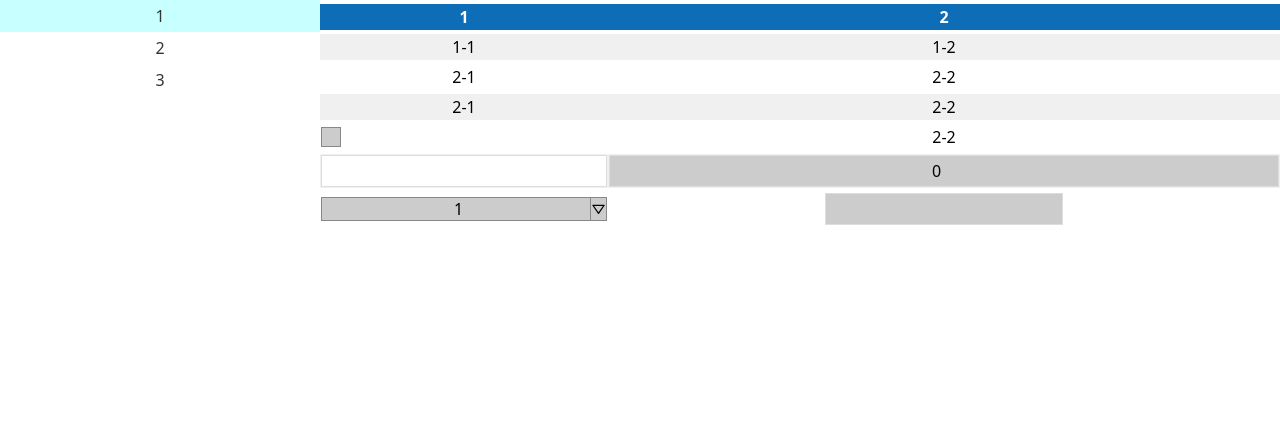
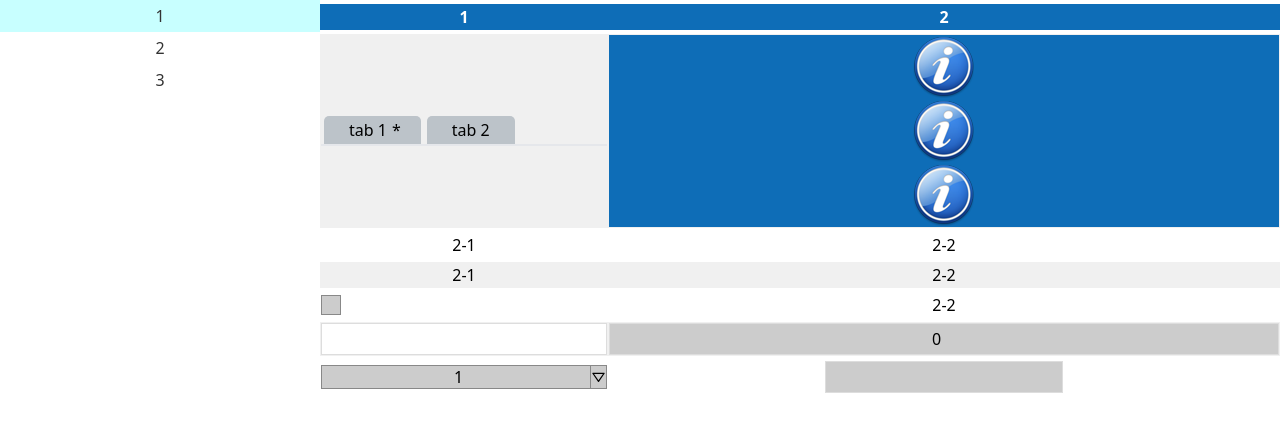
Before and after one commit to xinq05679/react-components, a React (Vite) app: page / in a window 1280 px wide. Shown: the top 432 px of the page. Built offline with nearby package versions, Linux system fonts and the light colour scheme.

Commit message:
Fix the incorrect sorted order of the tool buttons of the BasicToolBar component

```diff
--- a/src/App.tsx
+++ b/src/App.tsx
@@ -49,45 +49,42 @@ const App: React.FC = () => {
               },
             ]}
           />
-          // <BasicTreeView
-          //   roots={[
-          //     {
-          //       id: "0",
-          //       text: "Workspace",
-          //       children: [
-          //         {
-          //           id: "0-1",
-          //         },
-          //       ],
-          //     },
-          //     {
-          //       id: "1",
-          //       text: "Feature 1",
-          //     },
-          //     {
-          //       id: "2",
-          //       text: "Feature 1",
-          //     },
-          //     {
-          //       id: "3",
-          //       text: "Feature 1",
-          //     },
-          //     {
-          //       id: "4",
-          //       text: "Feature 1",
-          //     },
-          //     {
-          //       id: "5",
-          //       text: "Feature 1",
-          //     },
-          //   ]}
-          // />
         }
         ContentPage={
           <BasicTable
             headerCell={[<th className="w-[30%]">1</th>, <th>2</th>]}
             tableCell={[
-              [<td>1-1</td>, <td>1-2</td>],
+              [
+                <td>
+                  <BasicTabPage
+                    tabs={{
+                      "tab 1": { text: "tab 1", isModified: true },
+                      "tab 2": { text: "tab 2" },
+                    }}
+                  />
+                </td>,
+                <td>
+                  <BasicToolBar
+                    items={[
+                      {
+                        icon: <img src={QueryIcon} />,
+                        tooltip: "1",
+                        position: -5,
+                      },
+                      {
+                        icon: <img src={QueryIcon} />,
+                        tooltip: "2",
+                        position: -2,
+                      },
+                      {
+                        icon: <img src={QueryIcon} />,
+                        tooltip: "3",
+                        position: -3,
+                      },
+                    ]}
+                  />
+                </td>,
+              ],
               [<td>2-1</td>, <td>2-2</td>],
               [<td>2-1</td>, <td>2-2</td>],
               [
@@ -125,12 +122,6 @@ const App: React.FC = () => {
               ],
             ]}
           />
-          // <BasicTabPage
-          //   tabs={{
-          //     "tab 1": { text: "tab 1", isModified: true },
-          //     "tab 2": { text: "tab 2" },
-          //   }}
-          // />
         }
       ></BasicTemplate>
     </>
--- a/src/components/toolbar/BasicToolBar.tsx
+++ b/src/components/toolbar/BasicToolBar.tsx
@@ -97,10 +97,9 @@ export const BasicToolBar: React.FC<BasicToolBarProps> = ({
           items
             .filter((item) => !item.position || item.position >= 0)
             .sort((a, b) => {
-              if (!a.position) return -1;
-              if (!b.position) return 1;
-              const comparison =
-                (a.position as number) - (b.position as number);
+              if (!a.position && a.position !== 0) return 1;
+              if (!b.position && b.position !== 0) return 1;
+              const comparison = a.position - b.position;
               return comparison ? comparison : 1;
             })
             .map((item, index) => getItem(item, index.toString()))
```
